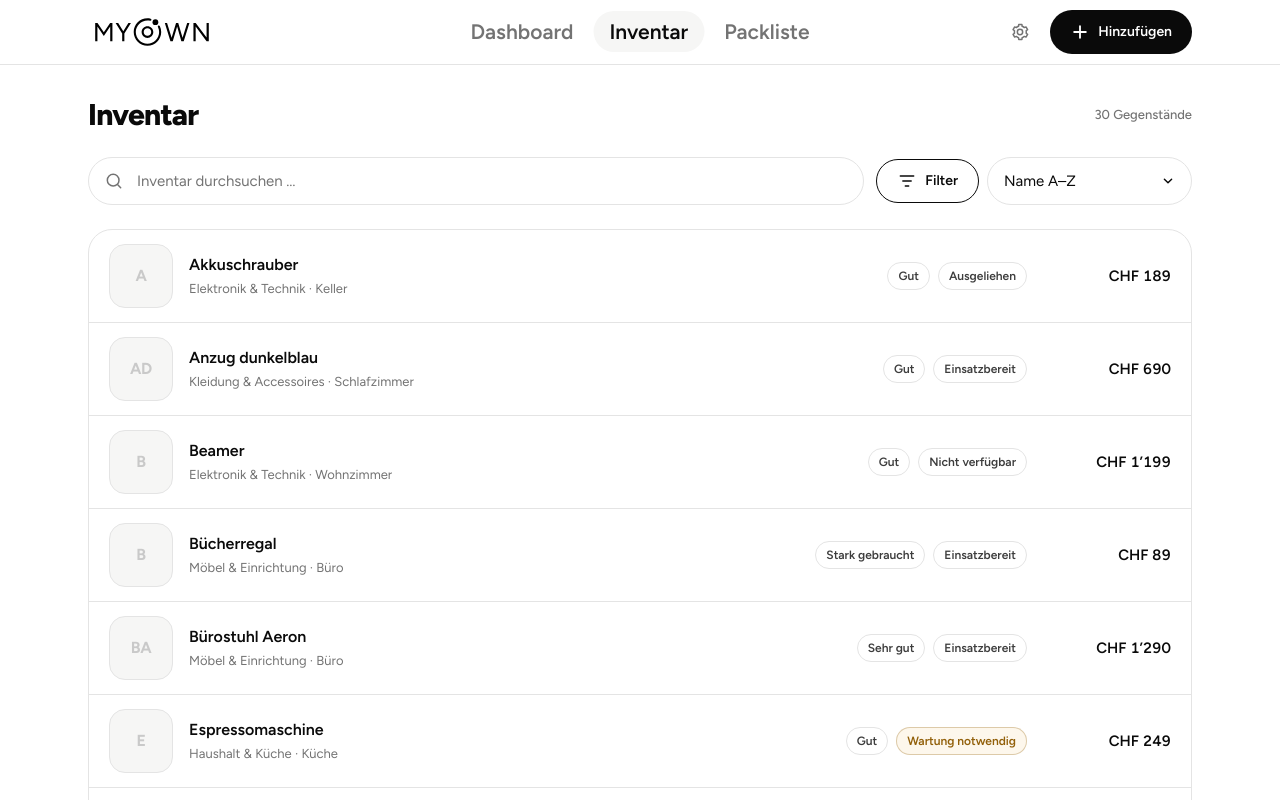
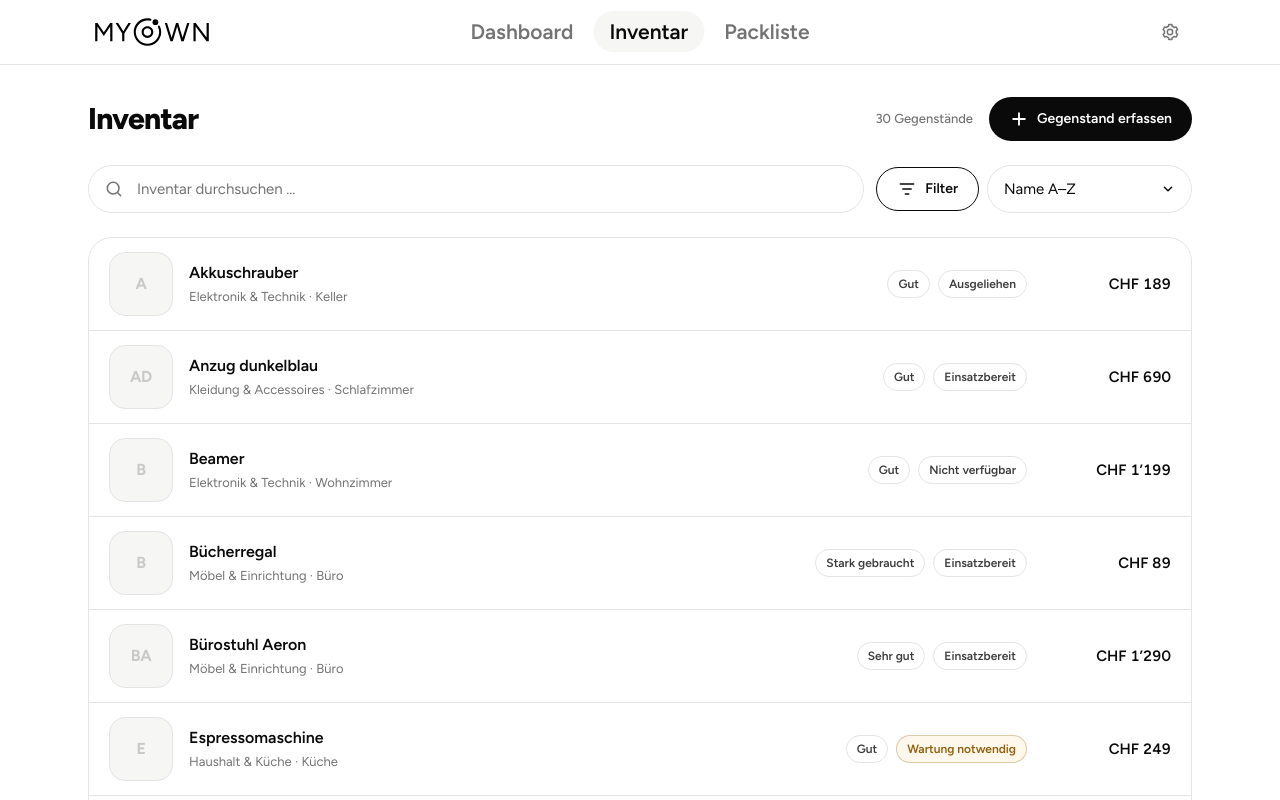
Before and after one commit to mrcldbrnr/web-app, a Next.js app: page /inventory in a window 1280 px wide. Shown: the top 800 px of the page. Built offline with nearby package versions, Linux system fonts and the light colour scheme.

Commit message:
Inventar Button (Name+Position)

```diff
--- a/src/app/inventory/page.tsx
+++ b/src/app/inventory/page.tsx
@@ -1,13 +1,14 @@
 "use client";
 
+import Link from "next/link";
 import { Suspense, useCallback, useMemo, useState } from "react";
 import { useSearchParams } from "next/navigation";
 import { ActiveFilterChips } from "@/components/inventory/ActiveFilterChips";
 import { FilterPanel } from "@/components/inventory/FilterPanel";
 import { ItemListRow } from "@/components/items/ItemListRow";
-import { Button } from "@/components/ui/Button";
+import { Button, buttonClass } from "@/components/ui/Button";
 import { SelectInput } from "@/components/ui/Field";
-import { FilterIcon, SearchIcon } from "@/components/ui/Icons";
+import { FilterIcon, PlusIcon, SearchIcon } from "@/components/ui/Icons";
 import { CATEGORIES } from "@/lib/constants";
 import { useInventory } from "@/lib/data/InventoryProvider";
 import {
@@ -78,10 +79,16 @@ function InventoryView() {
     <div className="space-y-6">
       <div className="flex flex-wrap items-center justify-between gap-3">
         <h1 className="page-title">Inventar</h1>
-        <p className="muted-label">
-          {visibleItems.length}{" "}
-          {visibleItems.length === 1 ? "Gegenstand" : "Gegenstände"}
-        </p>
+        <div className="flex items-center gap-4">
+          <p className="muted-label">
+            {visibleItems.length}{" "}
+            {visibleItems.length === 1 ? "Gegenstand" : "Gegenstände"}
+          </p>
+          <Link href="/items/new" className={buttonClass("primary")}>
+            <PlusIcon className="h-5 w-5" />
+            Gegenstand erfassen
+          </Link>
+        </div>
       </div>
 
       <div className="flex flex-col gap-3 sm:flex-row sm:items-center">
--- a/src/components/layout/AppNav.tsx
+++ b/src/components/layout/AppNav.tsx
@@ -3,12 +3,7 @@
 import Link from "next/link";
 import { usePathname } from "next/navigation";
 import { cn } from "@/lib/cn";
-import { buttonClass } from "@/components/ui/Button";
-import {
-  PlusIcon,
-  SettingsIcon,
-  SuitcaseIcon,
-} from "@/components/ui/Icons";
+import { SettingsIcon, SuitcaseIcon } from "@/components/ui/Icons";
 
 const NAV_ITEMS = [
   { href: "/", label: "Dashboard" },
@@ -78,13 +73,6 @@ export function AppNav() {
             >
               <SettingsIcon />
             </Link>
-            <Link
-              href="/items/new"
-              className={buttonClass("primary", "md", "hidden sm:inline-flex")}
-            >
-              <PlusIcon className="h-5 w-5" />
-              Hinzufügen
-            </Link>
           </div>
         </div>
       </header>
@@ -110,15 +98,6 @@ export function AppNav() {
               </Link>
             </li>
           ))}
-          <li className="flex flex-1 items-center justify-center">
-            <Link
-              href="/items/new"
-              aria-label="Gegenstand hinzufügen"
-              className="inline-flex h-13 w-13 items-center justify-center rounded-full bg-ink text-white shadow-sm"
-            >
-              <PlusIcon className="h-7 w-7" />
-            </Link>
-          </li>
         </ul>
       </nav>
     </>
```
